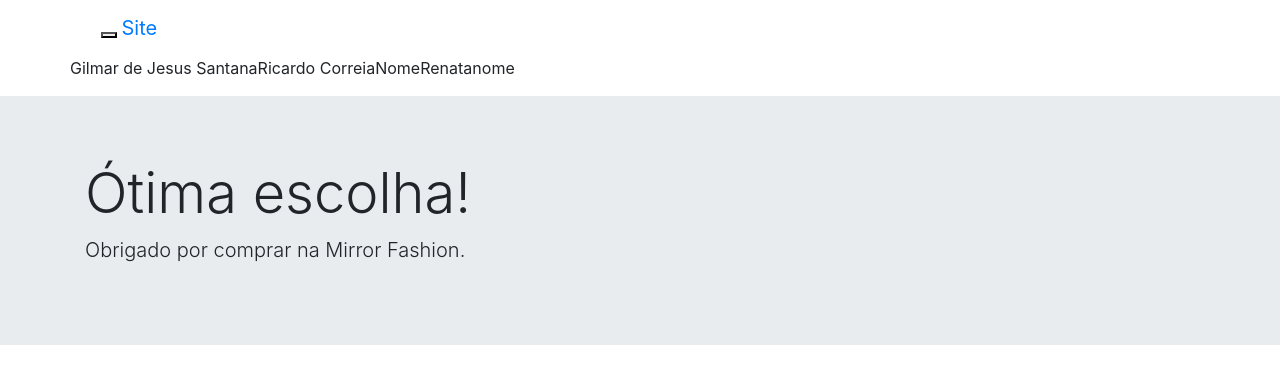
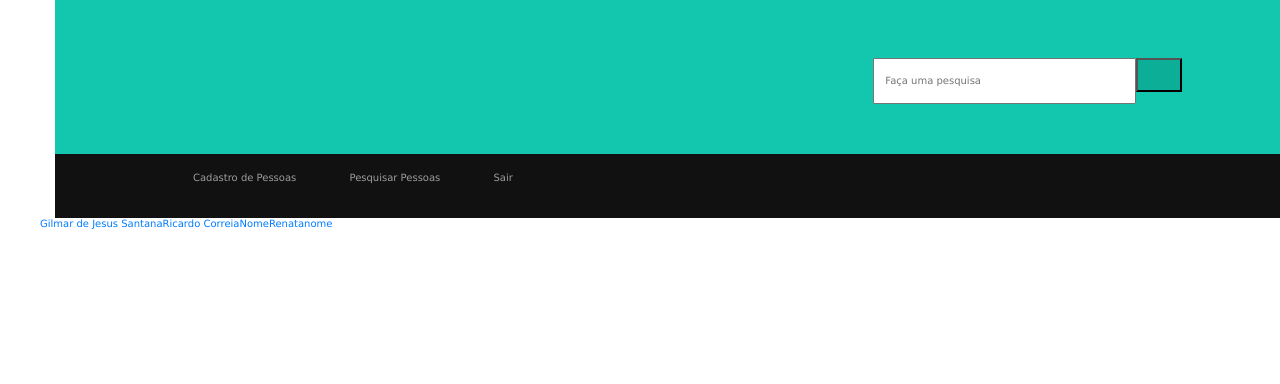
Before and after one commit to GilmarDeJesusSantana/Pessoa, a Django app: page / in a window 1280 px wide. Shown: the top 384 px of that part. Run offline with Django 3.2, Linux system fonts and the light colour scheme; data comes from the database, SQL or seed files in the repository; the page is wider than the window, and the part outside it is not shown; some libraries are stand-ins or nearby versions.

Commit message:
Alteracao no layout.

```diff
--- /dev/null
+++ b/pessoa/static/styles/people.css
@@ -0,0 +1,177 @@
+@charset "UTF-8"
+/* =CSS Reset */
+/* https://meyerweb.com/eric/tools/css/reset/
+   v2.0 | 20110126
+   License: none (public domain)
+*/
+
+*,html, body{
+    margin:0;
+    padding:0;
+}
+
+/* Regras CSS reset */
+
+*,*:before, *:after{
+    -webkit-box-sizing: border-box;
+       -moz-box-sizing: border-box;
+            box-sizing: border-box;
+}
+
+/* Regra para o clear float*/
+
+.cf:before,
+.cf:after {content:"";display:table;}
+.cf:after {clear: both;}
+.cf{*zoom:1;}
+body{
+    margin-left:55px;/*espaço a esquerda para a barra vertical visivel do menu*/
+    font: 62.5%/1.2 Verdana, Helvetica, Arial, sans-serif;
+}
+
+#lateral{
+    padding: 0 50px 0 0;
+    -moz-transition: all 0.5s ease;
+        -webkit-transition: all 0.5s ease;
+            -o-transition: all 0.5s ease;
+                transition: all 0.5s ease;
+    font-size:1.2em;
+    background:rgb(44,62,80);
+    background-image: -moz-linear-gradient(135deg, rgb(3,8,12), rgb(16,57,79));
+     background-image: -webkit-linear-gradient(135deg, rgb(3,8,12), rgb(16,57,79));
+      background-image: -o-linear-gradient(135deg, rgb(3,8,12), rgb(16,57,79));
+       background-image: -ms-linear-gradient(135deg, rgb(3,8,12), rgb(16,57,79));
+        background-image: linear-gradient(135deg, rgb(3,8,12), rgb(16,57,79));
+    height: 100%;
+    overflow:hidden;
+    width:370px;
+    position: fixed;
+    top:0;
+    left:-320px;
+}
+
+#lateral:before{
+    z-index:1000;
+    content: url(icone-menu.png);
+    font-size:4em;
+    color:white;
+    position:fixed;
+    left:4px;
+    top:45px;
+}
+
+#lateral:hover:before, #lateral:focus:before{
+    left:-500px
+}
+
+#lateral:hover, #lateral:focus, #lateral:active{
+    overflow-y:scroll;
+    -moz-transform: translate(320px, 0);
+        -webkit-transform: translate(320px, 0);
+            -o-transform: translate(320px, 0);
+                transform: translate(320px, 0);
+    padding-right:0;
+}
+
+#lateral .box{
+    list-style-type:none;
+    margin-bottom:1em;
+    padding-bottom:1em;
+}
+
+#lateral h3{
+    display:inline-block;
+    font-weight:bold;
+    font-size:1.6em;
+    font-style:normal;
+    padding-bottom:0.2em;
+    margin: 2em 0 2em 0.81em;
+    color: rgb(255,255,255);
+    border-bottom: 4px solid rgb(155,155,155);
+}
+
+#menu{
+    font-style:italic;
+    position:relative;
+    font-size:1.0em;
+    margin:1em 0 1em -1em;
+    padding:0;
+}
+
+#menu li{padding:0; margin:0;}
+
+#menu li a, #menu li a:link{
+    font-size:1.2em;
+    color: rgb(255,255,255);
+    text-decoration: none;
+    padding: 0.8em 0 0.8em 1em;
+    display : block;
+    -moz-transition: all 1.2s ease;
+        -webkit-transition: all 1.2s ease;
+            -o-transition: all 1.2s ease;
+                transition: all 1.2s ease;
+}
+
+#menu li a:hover{
+    color: rgb(255,255,255);
+    background-color:rgba(255,255,255,0.2);
+    -moz-transition: all 0.5s ease;
+        -webkit-transition: all 0.5s ease;
+            -o-transition: all 0.5s ease;
+                transition: all 0.5s ease;
+}
+
+/*Cabecalho*/
+.cabecalho{
+    width:100%;
+    float: left;
+    padding: 50px 8%; background-color:#13c7ae;
+}
+.logo a {
+    width: 221px;
+    height: 48;
+    float: left;
+    background: url({../static/img/pessoa-icon.jpg) no-repeat;
+    font-size: 0;
+}
+
+.cabecalho form{
+    width: 30%;
+    float: right;
+}
+
+.cabecalho input[type="text"]{
+    width:85%;
+    float:left;
+    padding: 15px 10px;
+}
+
+.cabecalho button{
+    width: 15%;
+    float: right;
+    padding: 15px 10px;
+    background-color:#0cae98;
+    color:#fff;
+    cursor: pointer;
+}
+/*Menu*/
+
+.menu{
+    width:100%;
+    float:left;
+    background-color:#111;
+    padding: 18px 8%;
+}
+
+.menu li{
+    display:inline;
+}
+
+.menu li a {
+   color:#9d9d9d;
+   margin-right: 25px;
+}
+
+.menu li a:hover{
+    color:#fff;
+}
--- a/pessoa/templates/pessoabase.html
+++ b/pessoa/templates/pessoabase.html
@@ -8,32 +8,60 @@
     <script src="{% static 'js/bootstrap.js'%}" type="text/javascript"></script>
     <link rel="stylesheet" type="text/css" href="{% static 'styles/bootstrap.css'%}">
     <link rel="stylesheet" type="text/css" href="{% static 'styles/bootstrap.min.css'%}">
+    <link rel="stylesheet" type="text/css" href="{% static 'styles/people.css'%}">
 
     <title>Pessoas</title>
 </head>
 <body>
-<div class="container">
-<nav class="navbar navbar-default" role="navigation">
-    <div class="navbar-header">
-        <button type="button" class="navbar-toggle" data-toggle="collapse" data-target="#bar1">
-            <span class="sr-only">Toggle navigation</span>
-            <span class="icon-bar"></span>
-            <span class="icon-bar"></span>
-            <span class="icon-bar"></span>
-        </button>
-        <a class="navbar-brand" href="#">Site</a>
-    </div>
-
-    <div class="collapse navbar-collapse" id="bar1">
-        <ul class="nav navbar-nav">
-            <li class="active"><a href="/cadastro_pessoa">Pessoas</a></li>
-            <li><a href="/">Lista de Pessoas</a></li>
-            <li><a href="#">Sair</a></li>
-        </ul>
-    </div>
-
+<header class="cabecalho">
+    <h1 class="logo">
+        <a href="index.html" title="Pessoas">Pessoas</a>
+    </h1>
+    <form method="post">
+        <input type="text" placeholder="Faça uma pesquisa">
+        <button><i class="pesquisar"></i></button>
+    </form>
+</header>
+<nav class="menu">
+    <ul>
+        <li><a href="/cadastro_pessoa"/>Cadastro de Pessoas</li>
+        <li><a href="/"/>Pesquisar Pessoas</li>
+        <li><a href="#"/>Sair</li>
+    </ul>
 </nav>
 
+<!--<div class="container">-->
+<!--<nav class="nav-bar navbar-default" role="navigation">-->
+    <!--<div class="nav-container navbar-header">-->
+        <!--<button type="button" class="navbar-toggle" data-toggle="collapse" data-target="#bar1">-->
+            <!--<span class="sr-only">Toggle navigation</span>-->
+            <!--<span class="icon-bar"></span>-->
+            <!--<span class="icon-bar"></span>-->
+            <!--<span class="icon-bar"></span>-->
+        <!--</button>-->
+        <!--<a class="navbar-brand" >☰ Menu</a>-->
+    <!--</div>-->
+
+    <!--<div class="collapse navbar-collapse" id="bar1">-->
+        <!--<ul class="nav navbar-nav">-->
+            <!--<li class="active"><a href="/cadastro_pessoa">Pessoas</a></li>-->
+            <!--<li><a href="/">Lista de Pessoas</a></li>-->
+            <!--<li><a href="#">Sair</a></li>-->
+        <!--</ul>-->
+    <!--</div>-->
+
+<!--</nav>-->
+<!--Menu de Teste-->
+<!--   <div id="lateral">-->
+<!--       <nav class="nav">-->
+<!--           <h3 class="link-titulo">Menu</h3>-->
+<!--               <ul class="box">-->
+<!--                   <li class="active"><a href="/cadastro_pessoa">Pessoas</a></li>-->
+<!--                   <li><a href="/">Lista de Pessoas</a></li>-->
+<!--                   <li><a href="#">Sair</a></li>-->
+<!--               </ul>-->
+<!--       </nav>-->
+<!--   </div> -->
 
 
   <!-- <div class="header">-->
@@ -49,12 +77,6 @@
         {%block body%}
         {%endblock%}
     </div>
-</div>
-<div class="jumbotron jumbotron-fluid">
-    <div class="container">
-        <h1 class="display-4">Ótima escolha!</h1>
-        <p class="lead">Obrigado por comprar na Mirror Fashion.</p>
-
-</div>
+<!--</div>-->
 </body>
 </html>
```
Also changed, not shown: pessoa/static/img/pessoa-icon.jpg (added), pessoa/static/img/titulo-eleitoral.jpg (added).
